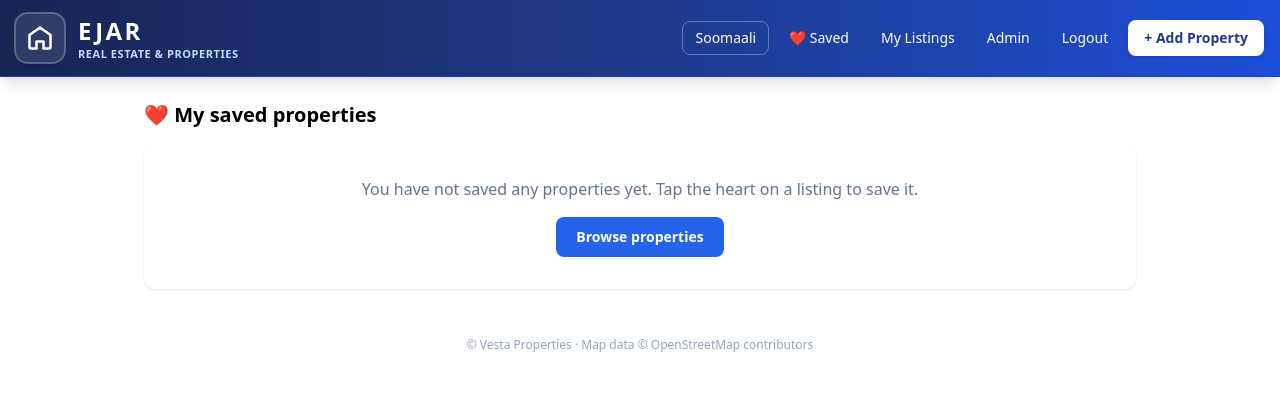
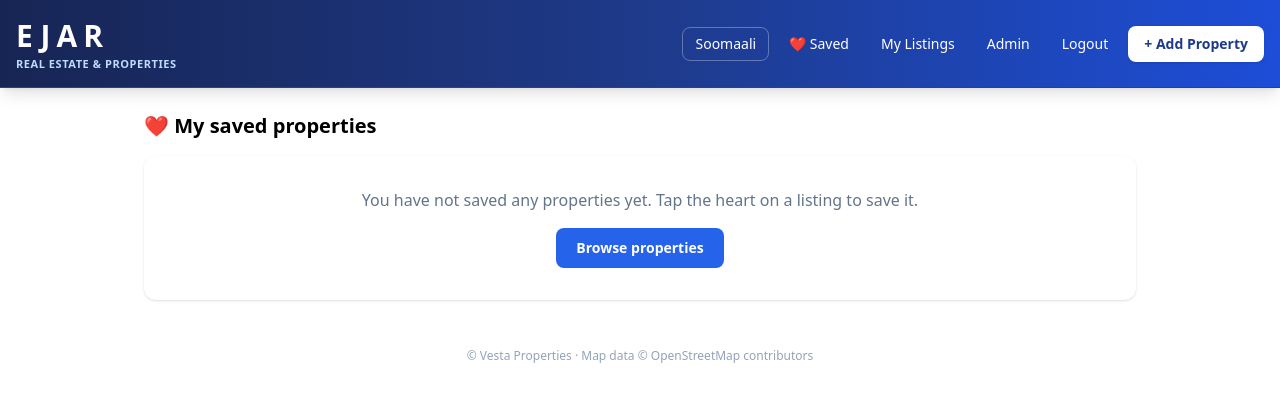
Before and after one commit to amiinabdalla/Bosaso_real_state-, a Flask app: page /my-favorites in a window 1280 px wide. Shown: the top 402 px of the page. Run offline with Flask 3, Linux system fonts and the light colour scheme; the visitor is signed in with stand-in values (Sample User, id 1); data comes from the database, SQL or seed files in the repository; data that the repository does not hold is empty; some libraries are stand-ins or nearby versions.

Commit message:
Revise header branding from logo to text
Updated the header section to change the branding display from a logo to a text representation of 'EJAR' with a new styling.

```diff
--- a/templates/base.html
+++ b/templates/base.html
@@ -20,16 +20,11 @@
 <header class="bg-gradient-to-r from-blue-950 via-blue-900 to-blue-700 text-white shadow-lg border-b border-blue-800">
     <div class="max-w-7xl mx-auto px-4 py-3.5 flex flex-wrap items-center justify-between gap-3">
 
-      <!-- Brand-ka EJAR (Text Logo oo Farsamaysan) -->
-      <a href="{{ url_for('index') }}" class="flex items-center gap-3.5 group">
-        <div class="w-12 h-12 rounded-xl bg-white/10 ring-2 ring-white/30 flex items-center justify-center shadow-md group-hover:bg-white/20 transition duration-300">
-          <svg class="w-7 h-7 text-white" viewBox="0 0 24 24" fill="none" stroke="currentColor" stroke-width="2.2" stroke-linecap="round" stroke-linejoin="round">
-            <path d="M3 9.5L12 3l9 6.5V20a1 1 0 0 1-1 1h-5v-6H9v6H4a1 1 0 0 1-1-1V9.5z"/>
-          </svg>
-        </div>
-        <div class="leading-tight">
-          <span class="block text-2xl font-black tracking-widest uppercase text-white font-sans">EJAR</span>
-          <span class="block text-[11px] font-semibold text-blue-200 tracking-wider uppercase">Real Estate & Properties</span>
+      <!-- Magaca EJAR oo keliya (Far Weyn oo Nadiif ah) -->
+      <a href="{{ url_for('index') }}" class="flex items-center gap-3 group py-1">
+        <div class="leading-none">
+          <span class="block text-3xl font-black tracking-[0.2em] uppercase text-white font-sans">EJAR</span>
+          <span class="block text-[11px] font-bold text-blue-200 tracking-wider uppercase mt-1">REAL ESTATE & PROPERTIES</span>
         </div>
       </a>
 
```
